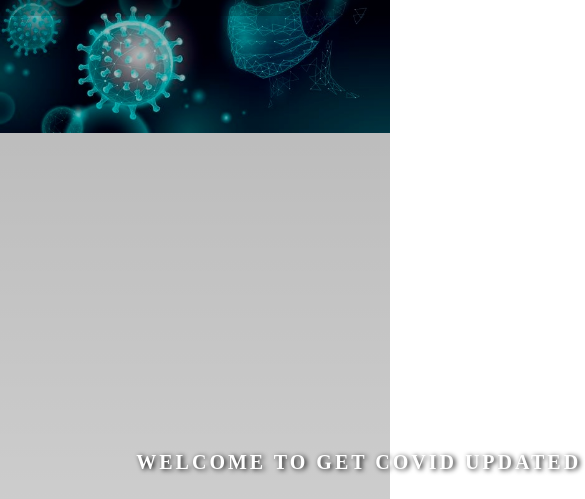
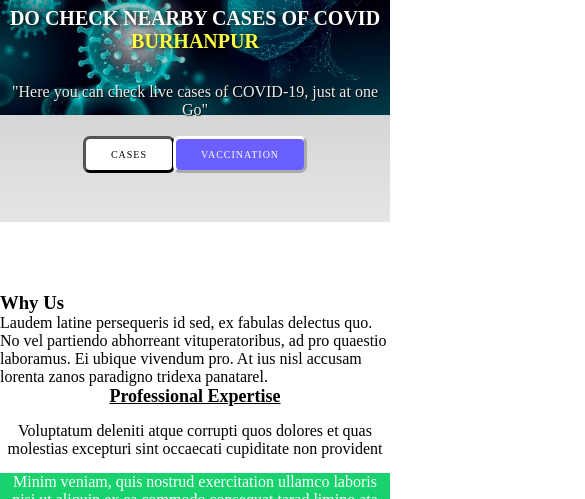
Before and after one commit to Arjunpatidar9575/frontend-design, a plain HTML site: page index.html in a window 390 px wide. Shown: the part 129-628 px from the top of the page, 585 px wide, since content can reach past the window. Drawn offline with nearby package versions, Linux system fonts and the light colour scheme.

Commit message:
error solved by arjun

```diff
--- a/css/style.css
+++ b/css/style.css
@@ -3,15 +3,13 @@
 	margin: 0;padding: 0;box-sizing: border-box;
 }
 
-header{
-	width: 100%;height: 140vh;
+.section-header1{
 	background-image:linear-gradient(rgba(0,0,0,0.3),rgba(0,0,0,0.1)),url('../IMAGE/woman-doctor-scientists-hold-test-tube_115739-987.jpg');
 	background-repeat: no-repeat;
 	background-size: 100%;
 }
 
 .navbar{
-	width: 100%;height: 15vh;
 	background: rgba(0,0,0,0.2);
 	color: white;
 	display: flex;
@@ -41,45 +39,51 @@ header{
 
 }
 
-.track{
-	height: 100%;
-	width: 85vh;
-	display: flex;
+.directLink{
+    display: block;
     justify-content: center;
     align-items: center;
-	text-align: center;color: white;
+    text-align: center;
+    color: white;
+    padding-bottom: 60px;
+
 }
 
 
-.sec h3{
-	font-size: 35px;font-weight: 200;letter-spacing: 3px;
+.directLink h3{
+    font-weight: 200;
+    letter-spacing: 3px;
     text-shadow: 1px 1px 2px black;
 }
 
-.sec h1{
-	margin: 30px 0 20px 0;
+.directLink h1{
+
     font-size: 55px;
     font-weight: 700;
     text-shadow: 2px 1px 5px black;
     text-transform: uppercase;
 }
-.sec h3{
-	margin: 18px 0 10px 0;
+.directLink h3{
+    padding-top: 55px;
+    padding-bottom: 30px;
+    position: relative;
+    text-align: center;
     font-size: 20px;
     font-weight: 700;
     text-shadow: 2px 1px 5px black;
     text-transform: uppercase;
 }
 
-.sec p{
-	font-size: 20px;
+.directLink p{
+    padding-top: 30px;
+
     color: #eee;
     white-space: 2px;
     margin-bottom: 25px;
     text-shadow: 1px 1px 1px black;
 }
 
-.sec a{
+.directLink a{
     padding: 10px 40px;
     border-radius: 4px;
     outline-style: outset ;
@@ -91,23 +95,23 @@ header{
     transition: all .5s ease;
 }
 
-section .btnone{
+.directLink .btnone{
     /*background: #00b894;*/
     background: #fff;
     color: #000;
 }
-.btnone:hover{
-	background: #020113;
+.directLink .btnone:hover{
+    background: #6a5fff;
     color: green;
 }
 
-section .btntwo{
+.directLink .btntwo{
     background: #6a5fff;
     color: white;
 }
 
-.btntwo:hover{
-	background: rgb(77, 5, 5);
+.directLink .btntwo:hover{
+    background: #fff;
     color:  #000;
 }
 
@@ -116,10 +120,9 @@ section .btntwo{
     animation: changetext 12s infinite linear;
     color: #fcff41;
 }
+
 .foot{
-	width: 100%;
-	height: 6vh;
-	display: flex;
+	display: block;
 	justify-content: center;
 	align-items: center;
 	text-align: center;color: whitesmoke;
@@ -141,6 +144,44 @@ section .btntwo{
 
 
 }
+@media (max-width: 809.98px){
+    .directLink h1{
+        font-size: 45px;
+        font-weight: 700;
+    }
+
+    .directLink h3{
+        padding-top: 55px;
+        font-size: 15px;
+
+    }
+
+    .directLink a{
+        padding: 10px 35px;
+        border-radius: 4px;
+        font-size: 13px;
+        font-weight: 500;
+    }
+}
+@media (max-width: 479.98px){
+    .directLink h1{
+        font-size: 20px;
+        font-weight: 700;
+    }
+    .directLink h3{
+        padding-top: 25px;
+        font-size: 12px;
+
+    }
+
+    .directLink a{
+        padding: 10px 25px;
+        border-radius: 4px;
+        font-size: 10px;
+        font-weight: 500;
+    }
+}
+
 
 /* css given by arjun */
 #why-us .title{
--- a/index.html
+++ b/index.html
@@ -1,6 +1,5 @@
 <!DOCTYPE html>
 <html>
-<<<<<<< HEAD
   <head>
     <title>Get Covid Updated</title>
     <link rel="stylesheet" type="text/css" href="css/style.css" />
@@ -14,7 +13,7 @@
     />
   </head>
   <body>
-    <header>
+    <header class="section-header1">
       <nav class="navbar">
         <div class="logo">
           <h3 class="animated infinite heartBeat">Get Covid Updated</h3>
@@ -28,11 +27,12 @@
         </div>
       </nav>
       <main class="track">
-        <section class="sec">
+        <section class="directLink">
           <h3>Welcome to Get Covid Updated</h3>
-          <h1>
-            DO CHECK NEARBY CASES OF COVID<span class="change_content"> </span>
-          </h1>
+          <div>
+					<h1>DO CHECK NEARBY CASES OF COVID</h1>
+					<h1 class="change_content"> </h1>
+				</div>
           <p>"Here you can check live cases of COVID-19, just at one Go"</p>
           <a href="https://live-covid-tracker.netlify.app/" class="btnone"
             >cases</a
@@ -43,40 +43,6 @@
         </section>
       </main>
     </header>
-    <footer>
-      <div class="foot">
-        <p>All Rights Reserved By covid get updated</p>
-      </div>
-    </footer>
-  </body>
-=======
-<head>
-	<title>Get Covid Updated</title>
-	<link rel="stylesheet" type="text/css" href="css/style.css">
-	 <link rel="stylesheet" href="https://cdnjs.cloudflare.com/ajax/libs/animate.css/3.7.2/animate.min.css">
-	 <link rel="stylesheet" media="screen and (max-width: 1170px)" href="css/phone.css">
-	</head>
-<body>
-<header>
-	<nav>
-		<div class="logo"><h3 class="animated infinite heartBeat">Get Covid Updated</h3></div>
-		<div class="menu">
-			<a href="#" target="self">home</a>
-		<a href="aboutus.html" target="">About Us</a>
-
-			<a href="https://www.covid19india.org" target="">Get updates</a>
-			<a href="contact.html" target="">Contact</a>
-		</div>
-		</nav>
-		<main><section><h3>Welcome to Get Covid Updated</h3>
-<h1>DO CHECK NEARBY CASES OF COVID<span class="change_content"> </span></h1>
-				<p>"Here you can check live cases of COVID-19, just at one Go"</p>
-				<a href="https://govaccination.netlify.app/" class="btnone">cases</a>
-				<a href="https://govaccination.netlify.app/"class="btntwo">vaccination</a>
-			</section>
-		</main>
-
-</header>
 
 <section id="why-us">
 	      <div class="container">
@@ -130,11 +96,11 @@
 
 	      </div>
 	    </section>
-<footer>
-	<div class="footer">
-		<p>All Rights Reserved By covid get updated</p>
-	</div>
-</footer>
+	<footer>
+      <div class="foot">
+        <p>All Rights Reserved By covid get updated</p>
+      </div>
+    </footer>
+  </body>
 </body>
->>>>>>> 32b89405806075213b60ca94c378d5ed9d128872
 </html>
```
Lines whose indentation alone changed are shown as unchanged.
